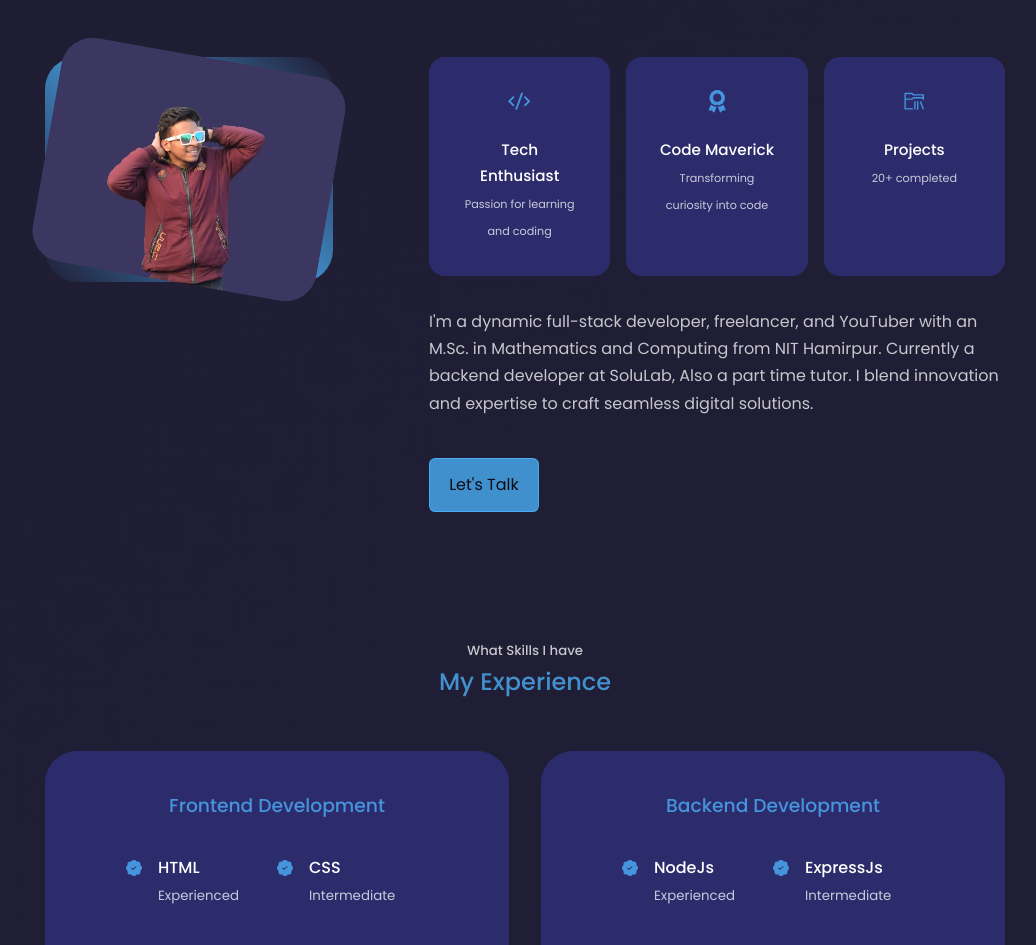
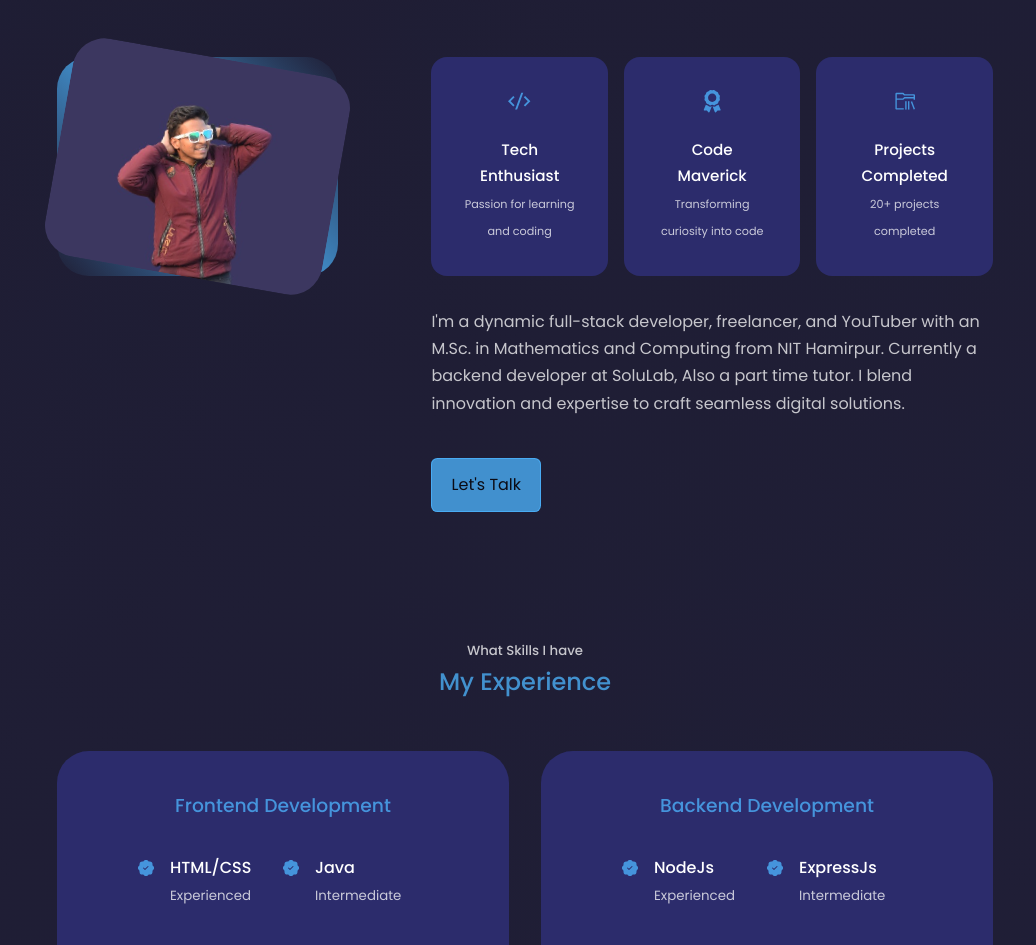
Before and after one commit to razmishra/portfolio, a React (Create React App) app: page / in a window 1280 px wide. Shown: the part 1142-2087 px from the top of the page, without its empty margins (115-1151 px from the left). Built offline with nearby package versions, Linux system fonts and the light colour scheme.

Commit message:
add react-tilt in about and contact div

```diff
--- a/package.json
+++ b/package.json
@@ -16,6 +16,7 @@
     "react-loading-skeleton": "^3.3.1",
     "react-scripts": "5.0.1",
     "react-scroll": "^1.8.9",
+    "react-tilt": "^1.0.2",
     "typewriter-effect": "^2.20.1",
     "web-vitals": "^2.1.4"
   },
--- a/src/App.js
+++ b/src/App.js
@@ -9,11 +9,11 @@ import Contact from "./Components/Contact/Contact";
 import Footer from "./Components/Footer/Footer";
 import Updown from "./Components/Updown/Updown";
 import AnimatedCursor from "react-animated-cursor";
-import {SkeletonTheme} from "react-loading-skeleton"
+import { SkeletonTheme } from "react-loading-skeleton";
 
 const App = () => {
   return (
-    <div>
+    <div style={{ paddingLeft: "1rem", paddingRight: "1rem", maxWidth:'1920px' }}>
       <AnimatedCursor
         innerSize={6}
         outerSize={35}
--- a/src/Components/About/About.jsx
+++ b/src/Components/About/About.jsx
@@ -5,6 +5,20 @@ import { RiCodeSSlashLine } from "react-icons/ri";
 import { VscFolderLibrary } from "react-icons/vsc";
 import { Link } from "react-scroll";
 import "./About.css";
+import { Tilt } from "react-tilt";
+
+const defaultOptions = {
+  reverse: false, // reverse the tilt direction
+  max: 50, // max tilt rotation (degrees)
+  perspective: 1000, // Transform perspective, the lower the more extreme the tilt gets.
+  scale: 1.1, // 2 = 200%, 1.5 = 150%, etc..
+  speed: 1000, // Speed of the enter/exit transition
+  transition: true, // Set a transition on enter/exit.
+  axis: null, // What axis should be disabled. Can be X or Y.
+  reset: true, // If the tilt effect has to be reset on exit.
+  easing: "cubic-bezier(.03,.98,.52,.99)", // Easing on enter/exit.
+
+};
 
 const About = () => {
   return (
@@ -20,29 +34,34 @@ const About = () => {
 
         <div className="about__content">
           <div className="about__cards">
+            <Tilt options={defaultOptions}>
               <article className="about__card">
                 <RiCodeSSlashLine className="about__icon" />
                 <h5>Tech Enthusiast</h5>
                 <small>Passion for learning and coding</small>
               </article>
-
+            </Tilt>
+            <Tilt options={defaultOptions}>
               <article className="about__card">
                 <FaAward className="about__icon" />
                 <h5>Code Maverick</h5>
                 <small>Transforming curiosity into code</small>
               </article>
+            </Tilt>
 
+            <Tilt options={defaultOptions}>
               <article className="about__card">
                 <VscFolderLibrary className="about__icon" />
-              <h5>Projects</h5>
-              <small>20+ completed</small>
+                <h5>Projects Completed</h5>
+                <small>20+ projects completed </small>
               </article>
+            </Tilt>
           </div>
           <p>
             I'm a dynamic full-stack developer, freelancer, and YouTuber with an
             M.Sc. in Mathematics and Computing from NIT Hamirpur. Currently a
-            backend developer at SoluLab, Also a part time tutor. I blend innovation and expertise to
-            craft seamless digital solutions.
+            backend developer at SoluLab, Also a part time tutor. I blend
+            innovation and expertise to craft seamless digital solutions.
           </p>
           <Link to="contact" className="btn btn-primary">
             Let's Talk
--- a/src/Components/Contact/Contact.jsx
+++ b/src/Components/Contact/Contact.jsx
@@ -4,6 +4,19 @@ import { RiLinkedinLine } from "react-icons/ri";
 import { TfiSkype } from "react-icons/tfi";
 import emailjs from "emailjs-com";
 import "./Contact.css";
+import { Tilt } from "react-tilt";
+
+const defaultOptions = {
+  reverse: false, // reverse the tilt direction
+  max: 35, // max tilt rotation (degrees)
+  perspective: 1000, // Transform perspective, the lower the more extreme the tilt gets.
+  scale: 1, // 2 = 200%, 1.5 = 150%, etc..
+  speed: 1000, // Speed of the enter/exit transition
+  transition: true, // Set a transition on enter/exit.
+  axis: null, // What axis should be disabled. Can be X or Y.
+  reset: true, // If the tilt effect has to be reset on exit.
+  easing: "cubic-bezier(.03,.98,.52,.99)", // Easing on enter/exit.
+};
 
 const Contact = () => {
   const form = useRef();
@@ -41,13 +54,15 @@ const Contact = () => {
 
       <div className="container contact__container">
         <div className="contact__options">
+          <Tilt options={defaultOptions}>
             <article className="contact__option">
               <MdOutlineEmail className="contact__option-icon" />
               <h4>Email</h4>
               <h5>rajneeshmishra672@gmail.com</h5>
               <a href="mailto:rajneeshmishra672@gmail.com">Send a message</a>
             </article>
-
+          </Tilt>
+          <Tilt options={defaultOptions}>
             <article className="contact__option">
               <RiLinkedinLine className="contact__option-icon" />
               <h4>Linkedin</h4>
@@ -56,7 +71,8 @@ const Contact = () => {
                 Send a message
               </a>
             </article>
-
+          </Tilt>
+          <Tilt options={defaultOptions}>
             <article className="contact__option">
               <TfiSkype className="contact__option-icon" />
               <h4>Skype</h4>
@@ -65,6 +81,7 @@ const Contact = () => {
                 Send a message
               </a>
             </article>
+          </Tilt>
         </div>
 
         {/* ENC OF CONTACT OPTIONS */}
--- a/src/Components/Experience/Experience.jsx
+++ b/src/Components/Experience/Experience.jsx
@@ -15,7 +15,7 @@ const Experience = () => {
             <article className="experience__details">
               <BsFillPatchCheckFill className="experience__details-icon" />
               <div>
-                <h4>HTML</h4>
+                <h4>HTML/CSS</h4>
                 <small className="text-light">Experienced</small>
               </div>
             </article>
@@ -23,7 +23,7 @@ const Experience = () => {
             <article className="experience__details">
               <BsFillPatchCheckFill className="experience__details-icon" />
               <div>
-                <h4>CSS</h4>
+                <h4>Java</h4>
                 <small className="text-light">Intermediate</small>
               </div>
             </article>
```
Also changed, not shown: 1 other file (tests, documents, lock files or other folders). Lines whose indentation alone changed are shown as unchanged.
